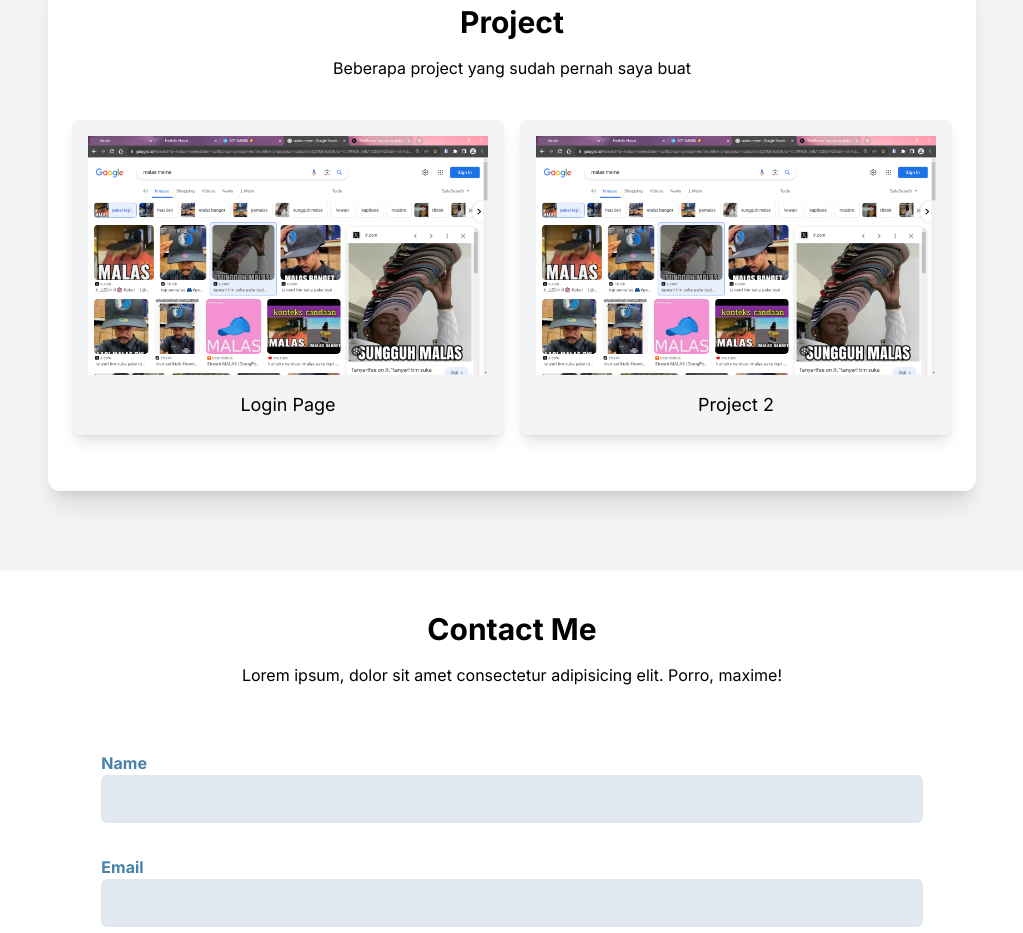
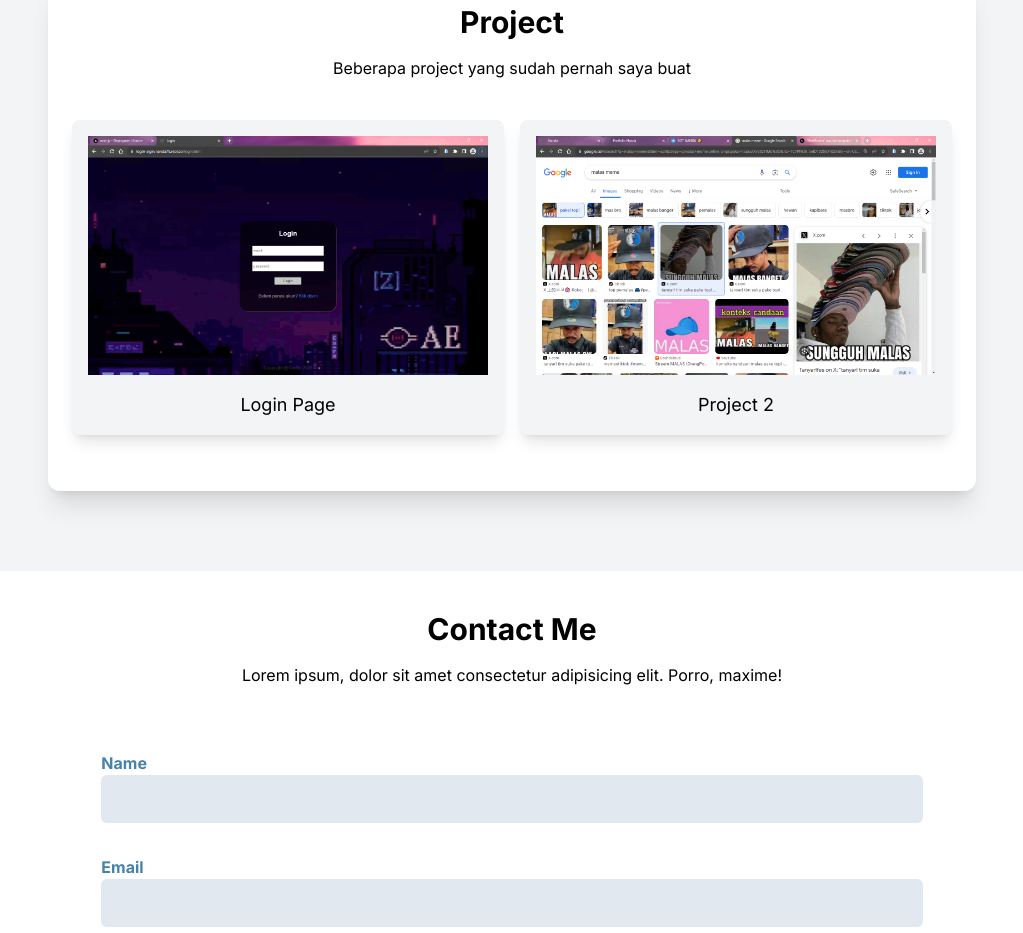
Before and after one commit to Nandaxy/next-js, a Next.js app: page / in a window 1280 px wide. Shown: the part 1620-2553 px from the top of the page, without its empty margins (128-1151 px from the left). Built offline with nearby package versions, Linux system fonts and the light colour scheme.

Commit message:
Update project.js

```diff
--- a/src/components/home/project.js
+++ b/src/components/home/project.js
@@ -20,7 +20,7 @@ const Project = () => {
       id: 1,
       title: 'Login Page',
       description: 'sebauah web static Login page,yang dibuat pada saat gabut',
-      imageSrc: '/malas.png',
+      imageSrc: '/Tab Baru - Google Chrome 05_11_2023 17.18.52.png',
       imageAlt: 'Project 1',
       github: 'https://github.com/Nandaxy/Web-Project',
       demoLink: 'https://login-sigin.nanda79.repl.co/login.html'
```
